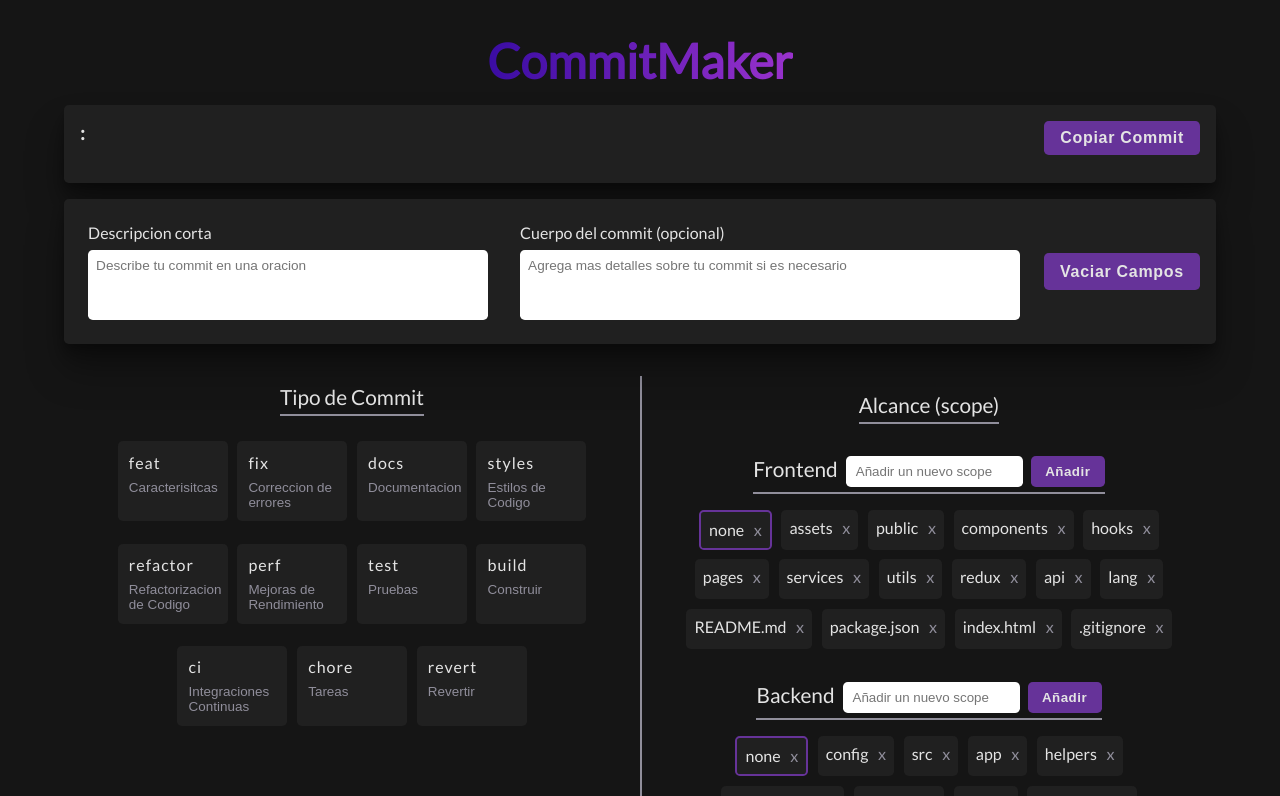
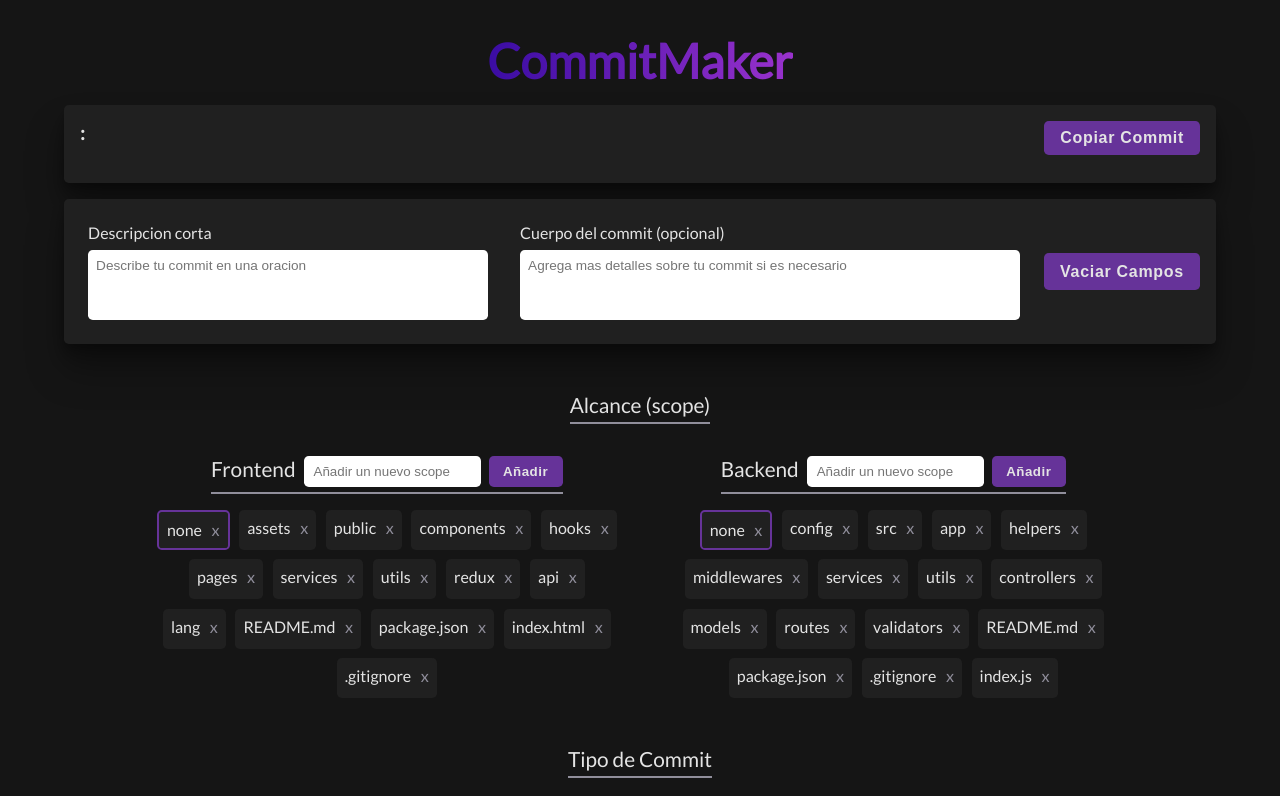
Before and after one commit to JosueEC/CommitsMaker, a React (Vite) app: page / in a window 1280 px wide. Shown: the top 796 px of the page. Built offline with nearby package versions, Linux system fonts and the light colour scheme.

Commit message:
feat(services): 💄 Correcting the distribution application elements

```diff
--- a/src/App.css
+++ b/src/App.css
@@ -10,7 +10,6 @@
 .containerMain {
   /* border: solid 2px var(--label); */
   border-radius: 0.3rem;
-  display: flex;
   align-items: start;
 }
 
--- a/src/App.jsx
+++ b/src/App.jsx
@@ -55,8 +55,8 @@ function App () {
         <button onClick={handleCleanInputs} className='buttonCleanInputs'>Vaciar Campos</button>
       </div>
       <div className='containerMain'>
+        <ContainerScopes />
         <ContainerTypes />
-        <ContainerScopes />
       </div>
       <ContainerEmojis />
     </section>
--- a/src/components/ContainerScopes/ContainerScopes.css
+++ b/src/components/ContainerScopes/ContainerScopes.css
@@ -1,7 +1,7 @@
 .containerScopes {
-  /* border: solid 2px green; */
-  border-left: 2px solid var(--label);
-  width: 45vw;
+  /* border: solid 2px var(--label); */
+  /* border-left: 2px solid var(--label); */
+  width: 90vw;
   display: flex;
   flex-direction: column;
   align-items: center;
--- a/src/components/ContainerTypes/ContainerTypes.css
+++ b/src/components/ContainerTypes/ContainerTypes.css
@@ -1,7 +1,7 @@
 .containerTypes {
-  /* border: solid 2px hotpink; */
+  /* border: solid 2px var(--label); */
   padding: 0.5rem;
-  width: 45vw;
+  width: 90vw;
   display: flex;
   flex-direction: column;
   align-items: center;
--- a/src/components/SectionScope/SectionScope.css
+++ b/src/components/SectionScope/SectionScope.css
@@ -1,7 +1,7 @@
 .sectionScope {
   /* border: solid 2px var(--label); */
   border-radius: 0.3rem;
-  width: 100%;
+  width: 45%;
   height:fit-content;
   padding: 0.5rem;
   display: flex;
@@ -14,6 +14,7 @@
   /* border: solid 2px var(--label); */
   padding: 0.5rem;
   display: flex;
+  flex-direction: row;
   align-items: start;
 }
 
```
